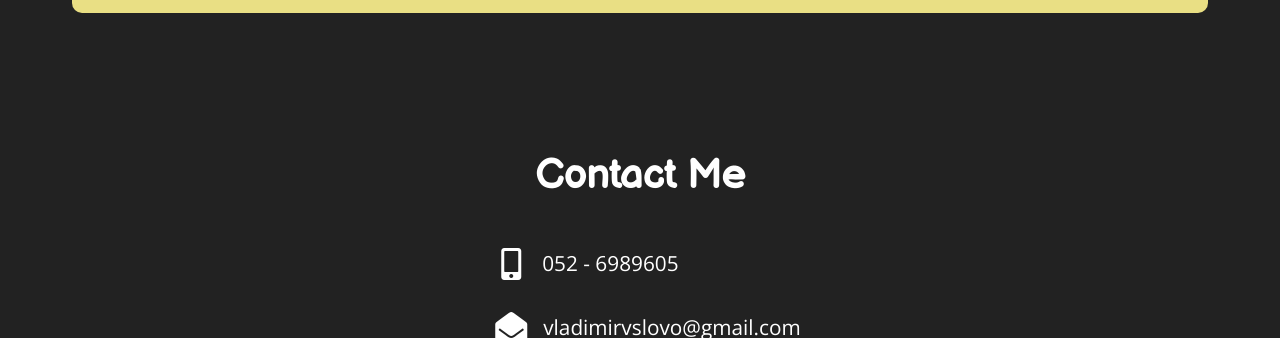
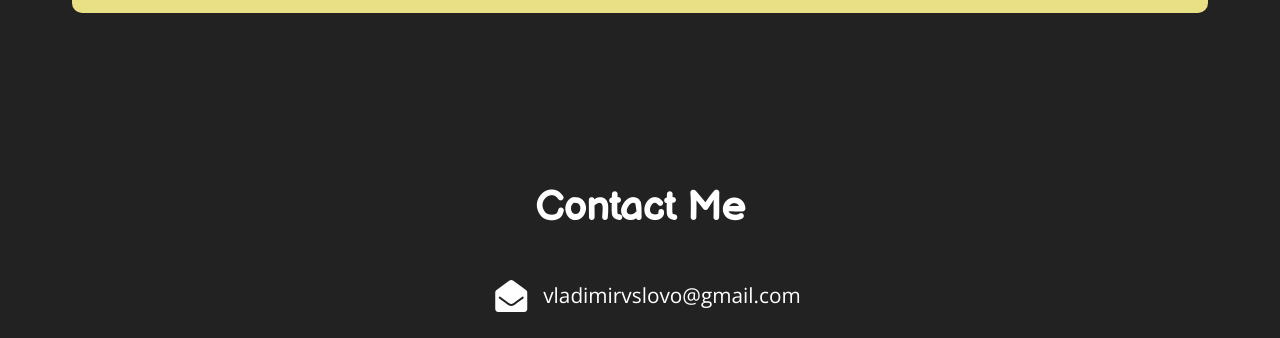
Before and after one commit to V0vaSL/Personal_Website, a website: page index.html in a window 1280 px wide. Shown: the part 1835-2173 px from the top of the page. Drawn offline with nearby package versions, Linux system fonts and the light colour scheme.

Commit message:
Contact info updated

```diff
--- a/index.html
+++ b/index.html
@@ -182,10 +182,6 @@
         <h2>Contact Me</h2>
         <div class="contact-info-container">
           <div class="contact-info">
-            <i class="fas fa-mobile-alt fa-2x"></i>
-            <p>052 - 6989605</p>
-          </div>
-          <div class="contact-info">
             <i class="fas fa-envelope-open fa-2x"></i>
             <p>vladimirvslovo@gmail.com</p>
           </div>
--- a/public/css/index.css
+++ b/public/css/index.css
@@ -254,7 +254,7 @@ ul {
       padding: 2rem; }
     #contact .contact-container .contact-info-container {
       display: flex;
-      flex-direction: column;
+      align-items: center;
       justify-content: center; }
       #contact .contact-container .contact-info-container .contact-info {
         display: flex;
@@ -262,10 +262,6 @@ ul {
         text-align: left; }
         #contact .contact-container .contact-info-container .contact-info:hover i {
           animation: animationIcon 1s forwards ease; }
-      #contact .contact-container .contact-info-container .contact-info:first-child i {
-        margin-left: 22px; }
-      #contact .contact-container .contact-info-container .contact-info:first-child p {
-        margin-left: 5px; }
       #contact .contact-container .contact-info-container p {
         font-size: 1.3rem; }
       #contact .contact-container .contact-info-container i {
```
